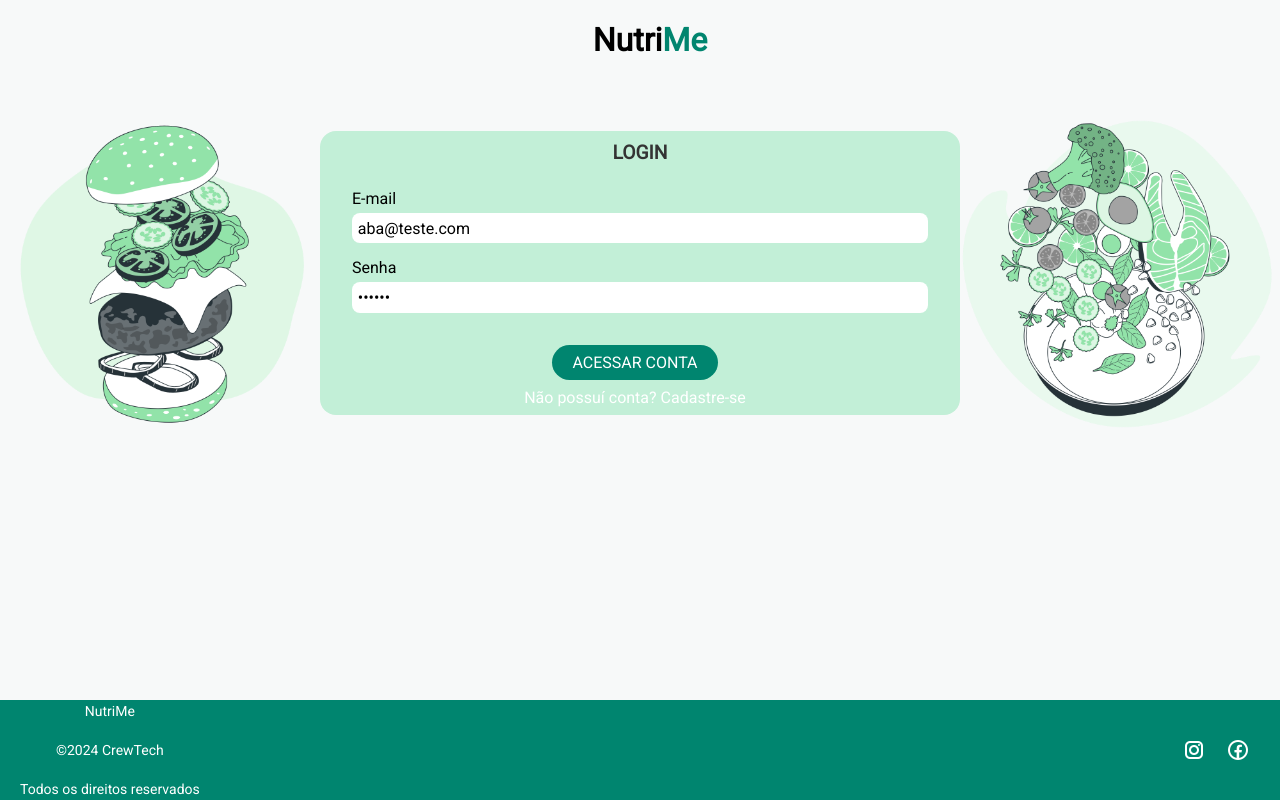
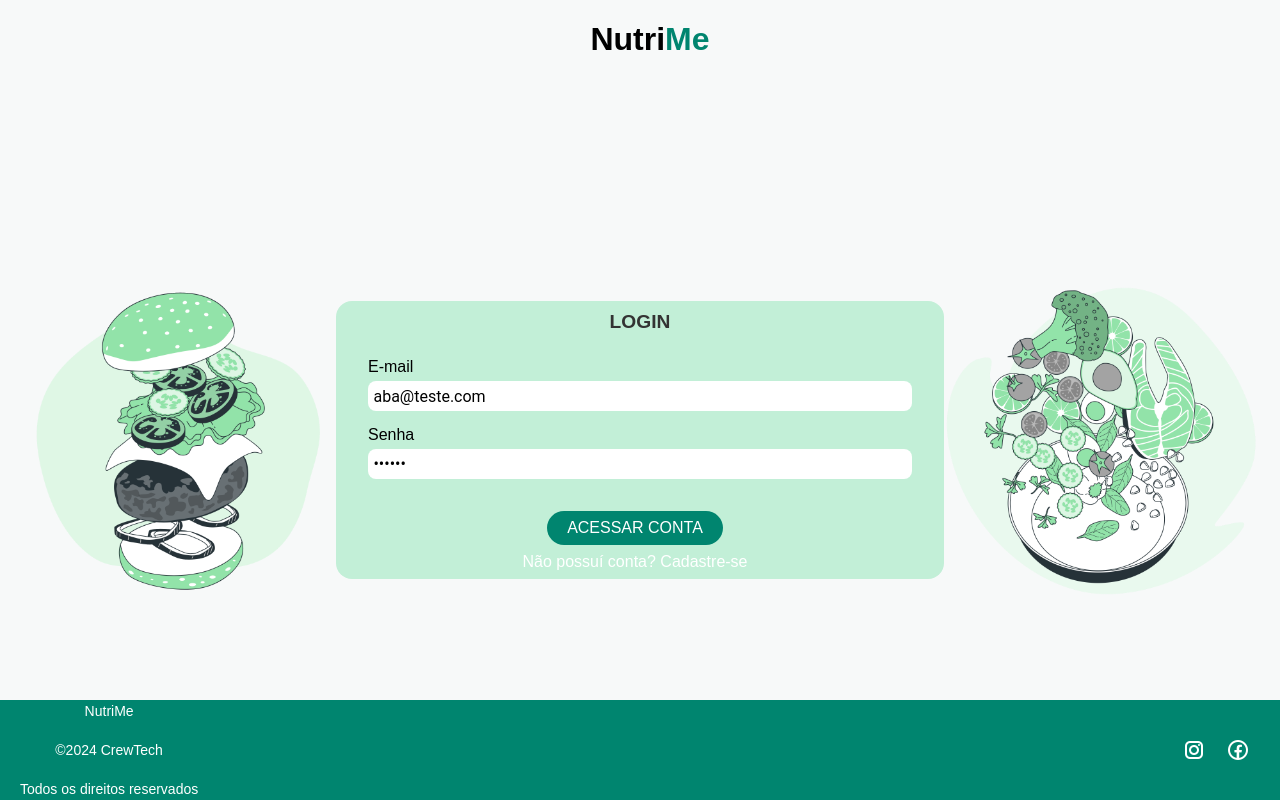
Before and after one commit to crewTech-ABP/API-DSM-2SEM-2024, a React (Create React App) app in the folder nutriMe/front/: page / in a window 1280 px wide. Built offline with nearby package versions, Linux system fonts and the light colour scheme; no server answers.

Commit message:
Adiciona nova fonte @fontsource-variable/dm-sans package - rodar npm install

```diff
--- a/nutriMe/front/package.json
+++ b/nutriMe/front/package.json
@@ -3,6 +3,7 @@
   "version": "0.1.0",
   "private": true,
   "dependencies": {
+    "@fontsource-variable/dm-sans": "^5.1.0",
     "@fontsource/roboto": "^5.0.13",
     "@testing-library/jest-dom": "^5.17.0",
     "@testing-library/react": "^13.4.0",
--- a/nutriMe/front/src/index.css
+++ b/nutriMe/front/src/index.css
@@ -4,7 +4,7 @@ body {
   margin: 0;
   padding: 0px;
   box-sizing: border-box;
-  font-family: 'Roboto', sans-serif;
+  font-family: 'DM Sans Variable', sans-serif;
   -webkit-font-smoothing: antialiased;
   -moz-osx-font-smoothing: grayscale;
   font-size: 16px;
--- a/nutriMe/front/src/index.tsx
+++ b/nutriMe/front/src/index.tsx
@@ -1,5 +1,5 @@
 import ReactDOM from 'react-dom/client';
-import "@fontsource/roboto";
+import '@fontsource-variable/dm-sans';
 import './index.css';
 import App from './App';
 
--- a/nutriMe/front/src/pages/SignInPage.tsx
+++ b/nutriMe/front/src/pages/SignInPage.tsx
@@ -81,9 +81,7 @@ const ContentWrapper = styled.div`
   display: flex;
   justify-content: space-between;
   align-items: center;
-  margin-top: 2rem;
-  padding: 0 20px
-  margin-top: -10rem;
+  margin: auto 1rem;
 `;
 
 const LineSld = styled.div`
```
Also changed, not shown: 1 other file (tests, documents, lock files or other folders).
